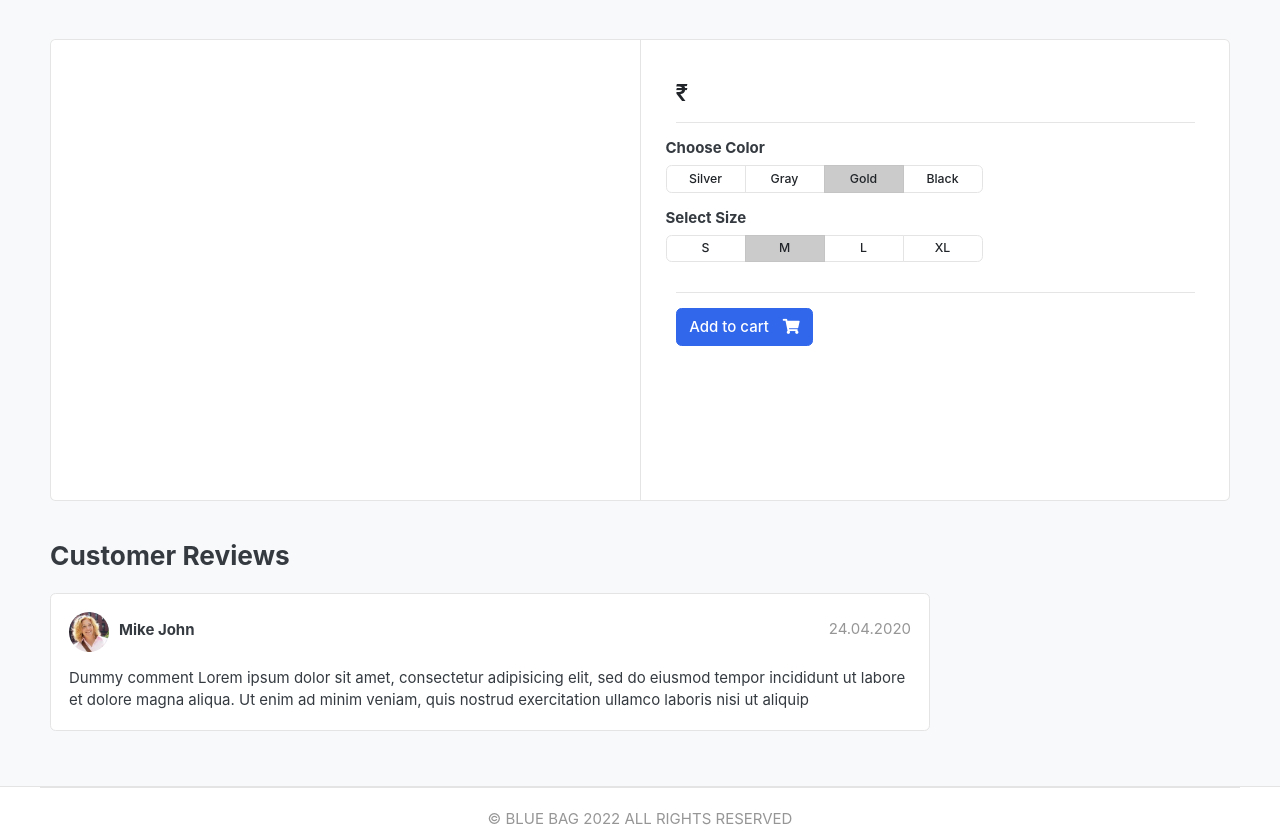
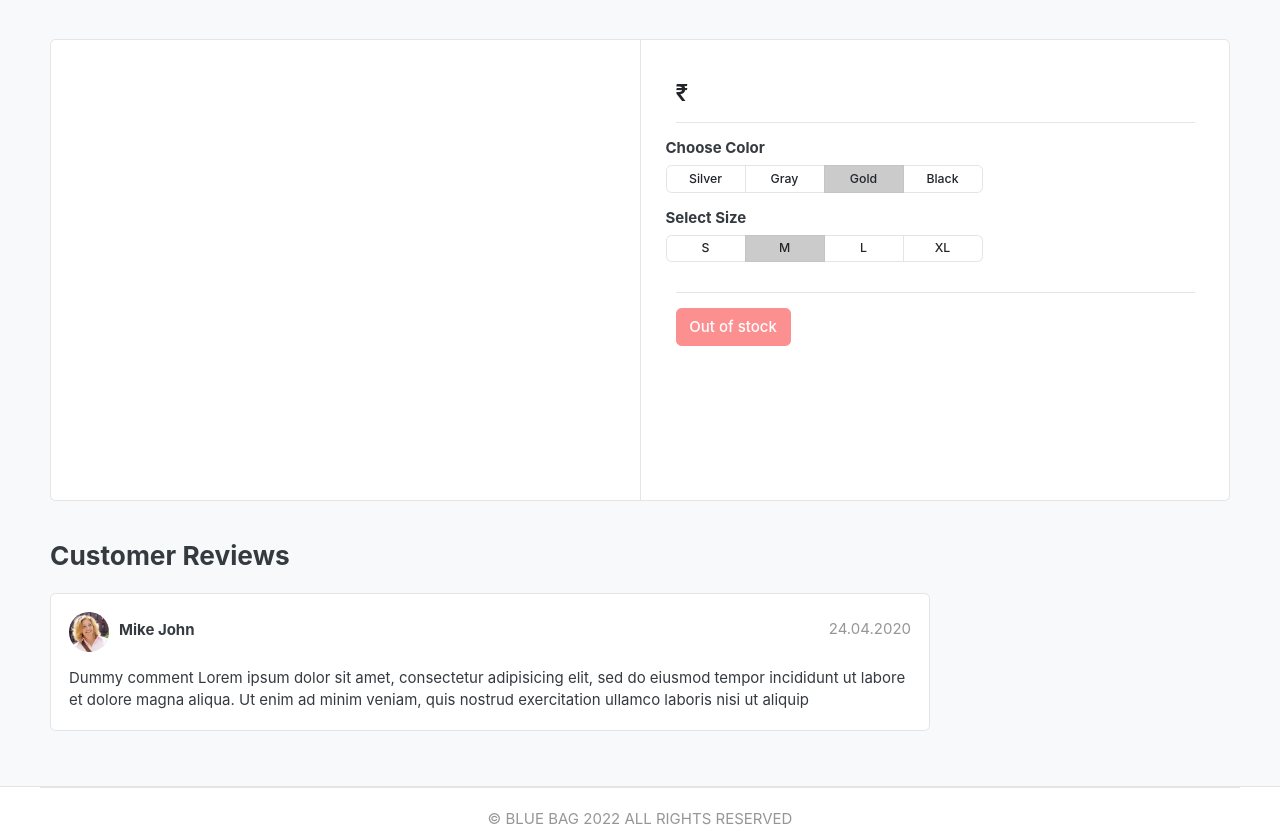
Before and after one commit to clevrf0x/BlueBag, a Django app: template templates/store/product_details.html in a window 1280 px wide. Shown: the part 88-915 px from the top of the page. Run offline with Django 4.2, Linux system fonts and the light colour scheme; the template is opened without the code that fills it, so the values that code supplies are empty; some libraries are stand-ins or nearby versions; some web fonts are replaced.

Commit message:
Added Out of Stock feature

```diff
--- a/templates/store/product_details.html
+++ b/templates/store/product_details.html
@@ -49,7 +49,13 @@
             </div>
             <!-- row.// -->
             <hr />
-            <a href="./product-detail.html" class="btn btn-primary"> <span class="text">Add to cart</span> <i class="fas fa-shopping-cart"></i> </a>
+            {% if product.is_available %} {% if product.stock > 0 %}
+            <a href="#" class="btn btn-primary"> <span class="text">Add to cart</span> <i class="fas fa-shopping-cart"></i> </a>
+            {% else %}
+            <a href="#" class="btn btn-danger disabled"> <span class="text">Out of stock</span></a>
+            {% endif %} {% else %}
+            <a href="#" class="btn btn-danger disabled"> <span class="text">Out of stock</span></a>
+            {% endif %}
           </article>
           <!-- product-info-aside .// -->
         </main>
--- a/templates/store/store.html
+++ b/templates/store/store.html
@@ -61,7 +61,11 @@
                   </div>
                   <!-- price-wrap.// -->
                 </div>
+                {% if product.stock > 0 %}
                 <a href="#" class="btn btn-block btn-primary">Add to cart </a>
+                {% else %}
+                <a href="#" class="btn btn-block btn-danger disabled">Out of stock</a>
+                {% endif %}
               </figcaption>
             </figure>
           </div>
```
